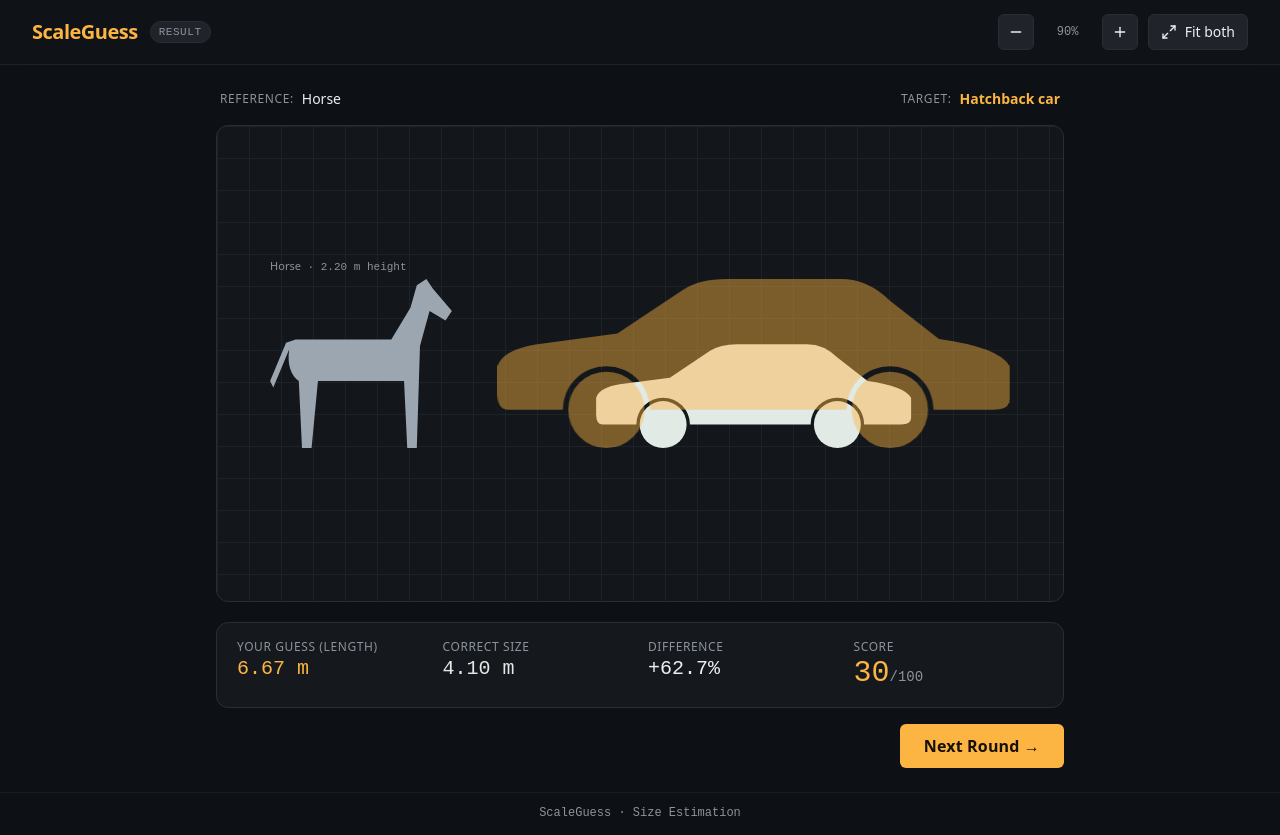
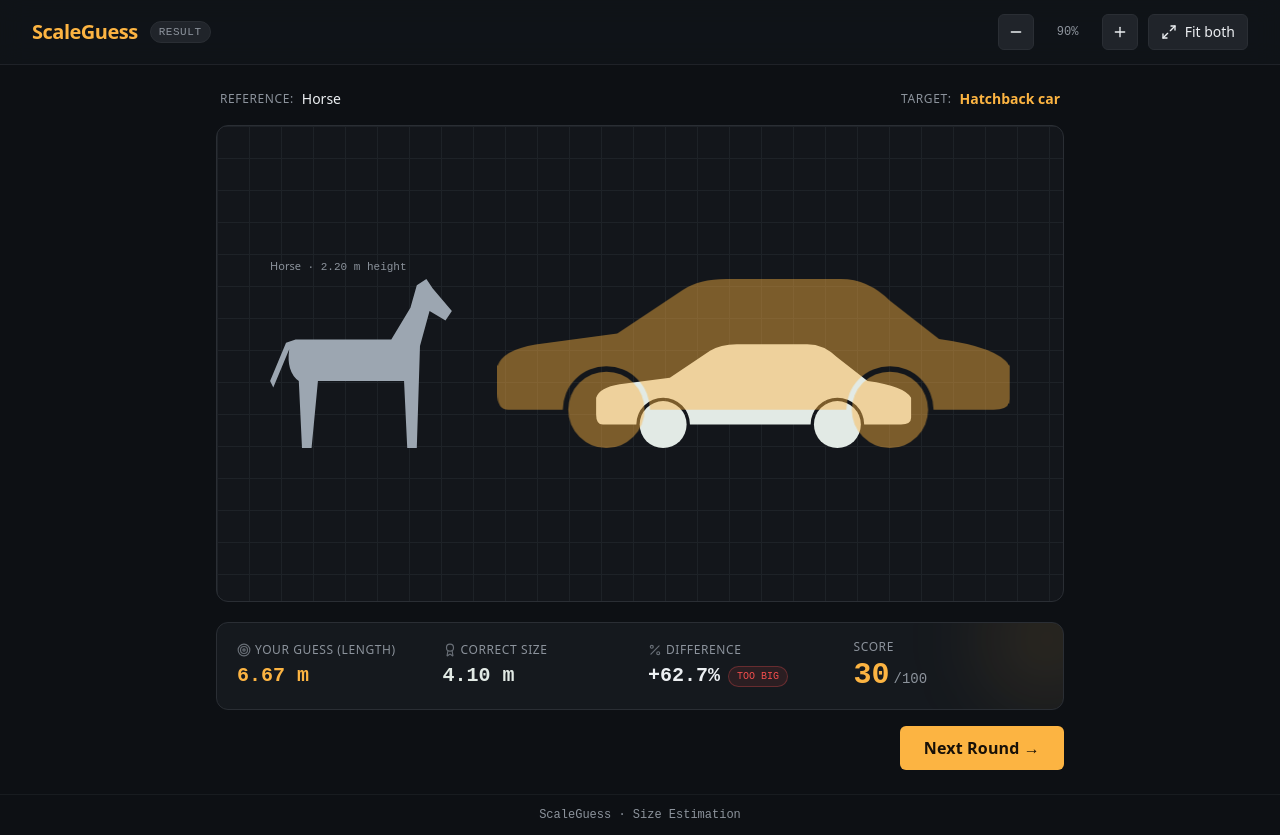
Before and after one commit to pikacoder44/Guess-the-size, a React (Vite) app: page / in a window 1280 px wide. Both pictures are taken after a click on the button "Lock In". Built offline with nearby package versions, Linux system fonts and the light colour scheme.

Commit message:
made changes to resultpanel - added zoom in and out and fitboth buttons there

```diff
--- a/src/components/game/ResultPanel.tsx
+++ b/src/components/game/ResultPanel.tsx
@@ -1,30 +1,137 @@
+import { useEffect, useRef } from "react";
+import { ArrowRight, Award, Percent, Target } from "lucide-react";
 import { calculateScore, formatMeasurement, percentError } from "@/game/scoring";
 import type { GameState } from "@/game/useGame";
 
-export function ResultPanel({ state }: { state: GameState }) {
-  const guess = state.finalGuessScale!;
+export interface ResultPanelProps {
+  state: GameState;
+  onNextRound?: () => void;
+}
+
+export function ResultPanel({ state, onNextRound }: ResultPanelProps) {
+  const nextBtnRef = useRef<HTMLButtonElement>(null);
+  const guess = state.finalGuessScale ?? state.guessScale;
   const correct = state.puzzle.target.actualMeasurement;
   const err = percentError(guess, correct);
   const score = calculateScore(guess, correct);
   const axis = state.puzzle.target.axis;
 
+  // Auto-focus the progression button when results appear
+  useEffect(() => {
+    nextBtnRef.current?.focus();
+  }, []);
+
+  const getVerdict = (s: number, error: number) => {
+    if (s >= 95) return { title: "Bullseye!", tone: "text-emerald-400", border: "border-emerald-500/30", bg: "bg-emerald-500/10" };
+    if (s >= 80) return { title: "Great Estimate!", tone: "text-primary", border: "border-primary/30", bg: "bg-primary/10" };
+    if (s >= 60) return { title: "Close Call", tone: "text-amber-400", border: "border-amber-500/30", bg: "bg-amber-500/10" };
+    return { title: error > 0 ? "Too Big" : "Too Small", tone: "text-destructive", border: "border-destructive/30", bg: "bg-destructive/10" };
+  };
+
+  const verdict = getVerdict(score, err);
+
+  const handleKeyDown = (e: React.KeyboardEvent) => {
+    if ((e.key === "Enter" || e.key === " ") && onNextRound) {
+      e.preventDefault();
+      onNextRound();
+    }
+  };
+
   return (
-    <section className="result-panel" aria-live="polite" aria-label="Result">
-      <Stat label={`Your guess (${axis})`} value={formatMeasurement(guess)} tone="text-target" />
-      <Stat label="Correct size" value={formatMeasurement(correct)} tone="text-correct" />
-      <Stat label="Difference" value={`${err >= 0 ? "+" : ""}${err.toFixed(1)}%`} />
-      <Stat label="Score" value={`${score}`} suffix="/100" tone="text-target" big />
-    </section>
+    <div
+      className="flex flex-col gap-4 animate-in fade-in slide-in-from-bottom-2 duration-300"
+      onKeyDown={handleKeyDown}
+      tabIndex={-1}
+    >
+      <section className="result-panel relative overflow-hidden" aria-live="polite" aria-label="Game Result">
+        {/* Subtle decorative glow */}
+        <div className="absolute -top-12 -right-12 w-32 h-32 bg-primary/10 rounded-full blur-2xl pointer-events-none" />
+
+        {/* 1. Player Guess */}
+        <Stat
+          label={`Your guess (${axis})`}
+          value={formatMeasurement(guess)}
+          tone="text-target"
+          icon={<Target className="h-3.5 w-3.5 opacity-70" />}
+        />
+
+        {/* 2. Correct Measurement */}
+        <Stat
+          label="Correct size"
+          value={formatMeasurement(correct)}
+          tone="text-correct"
+          icon={<Award className="h-3.5 w-3.5 opacity-70" />}
+        />
+
+        {/* 3. Difference / Error */}
+        <div className="min-w-0 flex flex-col justify-center">
+          <div className="text-xs uppercase tracking-wider text-muted-foreground flex items-center gap-1">
+            <Percent className="h-3.5 w-3.5 opacity-70" />
+            <span>Difference</span>
+          </div>
+          <div className="flex items-center gap-2 mt-1">
+            <span className="font-mono text-xl text-foreground font-semibold">
+              {`${err >= 0 ? "+" : ""}${err.toFixed(1)}%`}
+            </span>
+            <span
+              className={`text-[10px] font-mono uppercase px-2 py-0.5 rounded-full border ${verdict.bg} ${verdict.border} ${verdict.tone}`}
+            >
+              {verdict.title}
+            </span>
+          </div>
+        </div>
+
+        {/* 4. Score Highlight */}
+        <div className="min-w-0 flex flex-col justify-center">
+          <div className="text-xs uppercase tracking-wider text-muted-foreground">Score</div>
+          <div className="font-mono text-3xl font-extrabold text-primary flex items-baseline gap-1 mt-0.5">
+            <span>{score}</span>
+            <span className="text-sm font-normal text-muted-foreground">/100</span>
+          </div>
+        </div>
+      </section>
+
+      {/* Primary Action Button */}
+      {onNextRound && (
+        <div className="flex justify-end items-center gap-3">
+          <span className="text-xs text-muted-foreground hidden sm:inline">
+            Press <kbd className="px-1.5 py-0.5 rounded bg-secondary border border-border text-foreground font-mono">Enter</kbd> to continue
+          </span>
+          <button
+            ref={nextBtnRef}
+            type="button"
+            className="lock-btn flex items-center gap-2 shadow-lg shadow-primary/20"
+            onClick={onNextRound}
+            aria-label="Advance to next round"
+          >
+            <span>Next Round</span>
+            <ArrowRight className="h-4 w-4" />
+          </button>
+        </div>
+      )}
+    </div>
   );
 }
 
-function Stat({ label, value, suffix, tone, big }: { label: string; value: string; suffix?: string; tone?: string; big?: boolean }) {
+function Stat({
+  label,
+  value,
+  tone,
+  icon,
+}: {
+  label: string;
+  value: string;
+  tone?: string;
+  icon?: React.ReactNode;
+}) {
   return (
-    <div className="min-w-0">
-      <div className="text-xs uppercase tracking-wider text-muted-foreground">{label}</div>
-      <div className={`font-mono ${big ? "text-3xl" : "text-xl"} ${tone ?? "text-foreground"}`}>
+    <div className="min-w-0 flex flex-col justify-center">
+      <div className="text-xs uppercase tracking-wider text-muted-foreground flex items-center gap-1">
+        {icon}
+        <span>{label}</span>
+      </div>
+      <div className={`font-mono text-xl font-semibold mt-1 ${tone ?? "text-foreground"}`}>
         {value}
-        {suffix && <span className="text-sm text-muted-foreground">{suffix}</span>}
       </div>
     </div>
   );
```
